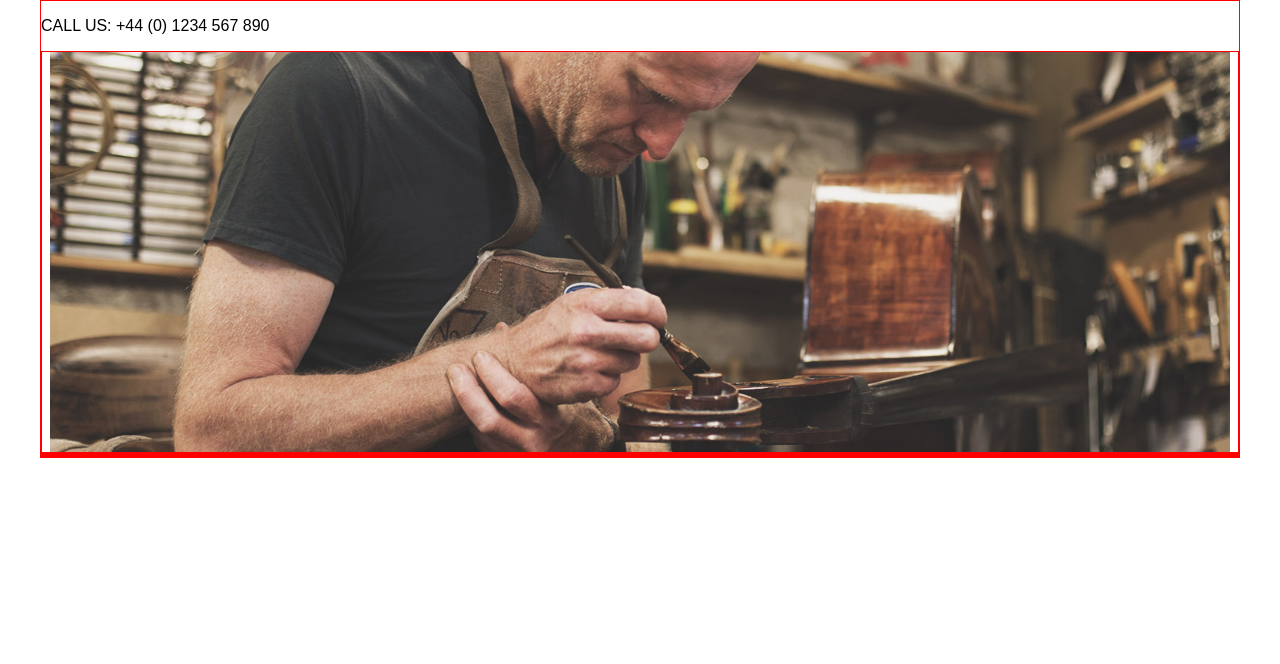
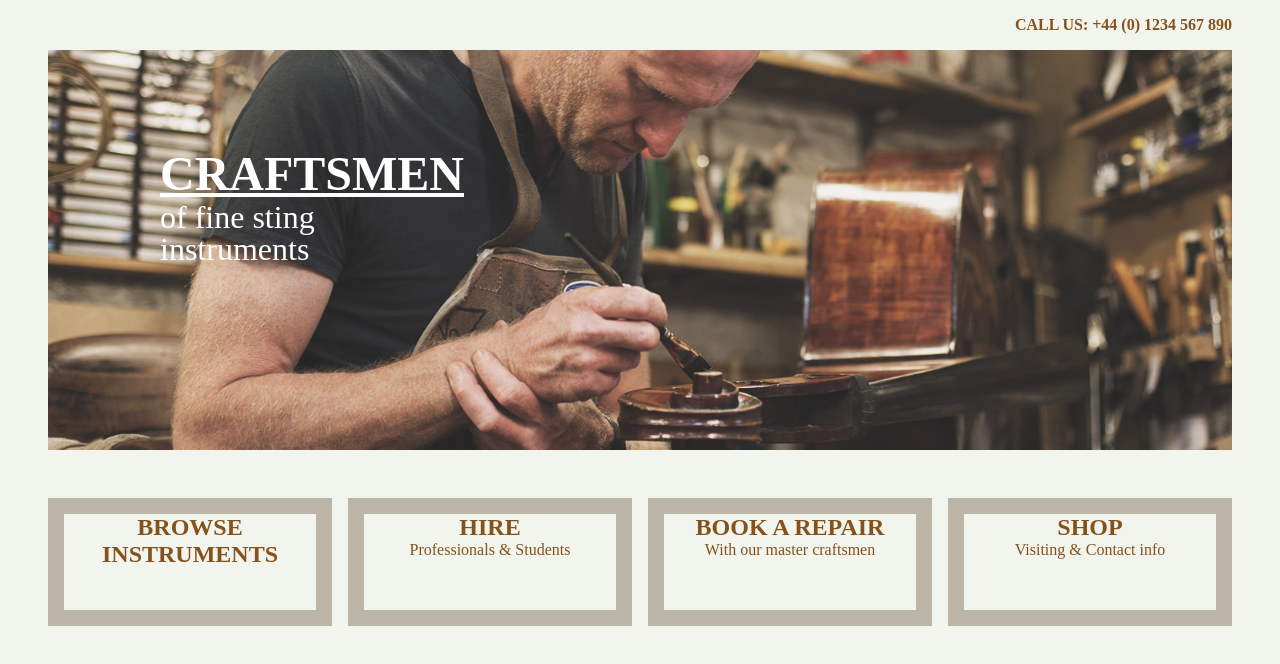
Before and after one commit to BenAttenborough/studio24, a website: page index.html in a window 1280 px wide. Drawn offline with Linux system fonts and the light colour scheme.

Commit message:
Work on buttons

```diff
--- a/index.html
+++ b/index.html
@@ -4,70 +4,54 @@
     <title>Craftsmen of fine stringed instruments</title>
     <meta charset="UTF-8">
     <meta name="viewport" content="width=device-width, initial-scale=1.0">
-    <link href="https://fonts.googleapis.com/css?family=Roboto" rel="stylesheet">
+    <script src="//use.typekit.net/plb1jth.js"></script>
+    <script>try {
+        Typekit.load();
+    } catch (e) {
+    }</script>
     <link rel="stylesheet" href="css/style.css">
 </head>
 <body>
 <main>
     <div class="content-container">
-        <p>CALL US: +44 (0) 1234 567 890</p>
+        <div class="contact">
+            <p>CALL US: +44 (0) 1234 567 890</p>
+        </div>
         <div class="row">
             <div class="col large-1">
                 <div class="content hero-img">
+                    <div class="hero-text">
+                        <h1>CRAFTSMEN</h1>
+                        <p>of fine sting</p>
+                        <p>instruments</p>
+                    </div>
                 </div>
-            </div>
-        </div>
-        <div class="row">
-            <div class="col large-12">
-                <div class="content"></div>
-            </div>
-            <div class="col large-12">
-                <div class="content"></div>
-            </div>
-            <div class="col large-12">
-                <div class="content"></div>
-            </div>
-            <div class="col large-12">
-                <div class="content"></div>
-            </div>
-            <div class="col large-12">
-                <div class="content"></div>
-            </div>
-            <div class="col large-12">
-                <div class="content"></div>
-            </div>
-            <div class="col large-12">
-                <div class="content"></div>
-            </div>
-            <div class="col large-12">
-                <div class="content"></div>
-            </div>
-            <div class="col large-12">
-                <div class="content"></div>
-            </div>
-            <div class="col large-12">
-                <div class="content"></div>
-            </div>
-            <div class="col large-12">
-                <div class="content"></div>
-            </div>
-            <div class="col large-12">
-                <div class="content"></div>
             </div>
         </div>
 
         <div class="row">
             <div class="col large-3">
-                <div class="content"></div>
+                <div class="select-panel">
+                    <h2>BROWSE INSTRUMENTS</h2>
+                </div>
             </div>
             <div class="col large-3">
-                <div class="content"></div>
+                <div class="select-panel">
+                    <h2>HIRE</h2>
+                    <p>Professionals & Students</p>
+                </div>
             </div>
             <div class="col large-3">
-                <div class="content"></div>
+                <div class="select-panel">
+                    <h2>BOOK A REPAIR</h2>
+                    <p>With our master craftsmen</p>
+                </div>
             </div>
             <div class="col large-3">
-                <div class="content"></div>
+                <div class="select-panel">
+                    <h2>SHOP</h2>
+                    <p>Visiting & Contact info</p>
+                </div>
             </div>
         </div>
 
--- a/sass/grid/_grid.scss
+++ b/sass/grid/_grid.scss
@@ -1,12 +1,14 @@
 .row {
   @extend .clearfix;
+  margin-bottom: 2rem;
 }
 
 .col {
   padding: 0 0.5rem;
   float: left;
+  margin-bottom: 1rem;
   //height: 100px;
-  border: 1px solid red;
+  //border: 1px solid red;
 }
 
 .large-1 {
--- a/sass/layout/_containers.scss
+++ b/sass/layout/_containers.scss
@@ -1,5 +1,9 @@
+body {
+  background-color: #f2f4ee;
+}
+
 .content-container {
-  border: 1px solid red;
+  //border: 1px solid red;
   width: 100%;
   max-width: 1200px;
   margin: 0 auto;
--- a/sass/page-styles/_pages.scss
+++ b/sass/page-styles/_pages.scss
@@ -4,3 +4,43 @@
   background: #ddd url("../img/craftsman.jpg") no-repeat center;
   background-size: cover;
 }
+
+.hero-text {
+  padding: 6rem 0 0 7rem;
+  height: 1px;
+  p {
+    color: #FFF;
+    margin: 0;
+    font-size: 2rem;
+    line-height: 2rem;
+  }
+  h1 {
+    color: #FFF;
+    margin: 0;
+    font-size: 3rem;
+    text-decoration: underline;
+  }
+}
+
+.select-panel {
+  height: 8rem;
+  text-align: center;
+  border: 1rem solid #bbb6a7;
+  cursor: pointer;
+  &:hover {
+    border-color: #FFF;
+  }
+  h1,
+  h2,
+  p {
+    margin: 0;
+  }
+}
+
+.contact {
+  text-align: right;
+  padding: 0 0.5rem;
+  p {
+    font-weight: bold;
+  }
+}
--- a/sass/style.scss
+++ b/sass/style.scss
@@ -29,4 +29,5 @@
  *  Pages
  */
 
+@import "typography/typography";
 @import "page-styles/pages";
--- /dev/null
+++ b/sass/typography/_typography.scss
@@ -0,0 +1,4 @@
+* {
+  font-family: "ff-tisa-web-pro", serif;
+  color: #85521c;
+}
```
Also changed, not shown: css/style.css, 1 other file.
